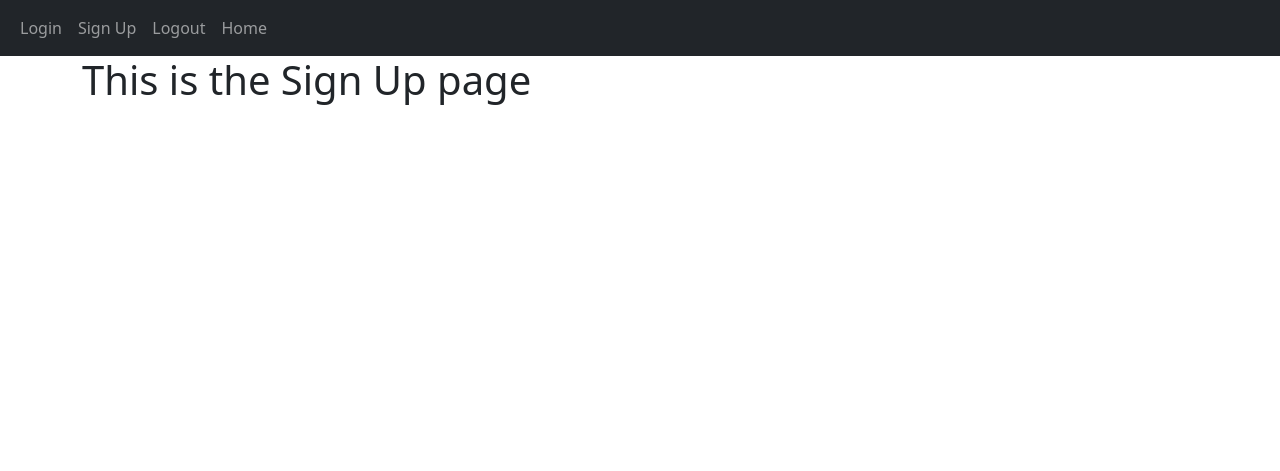
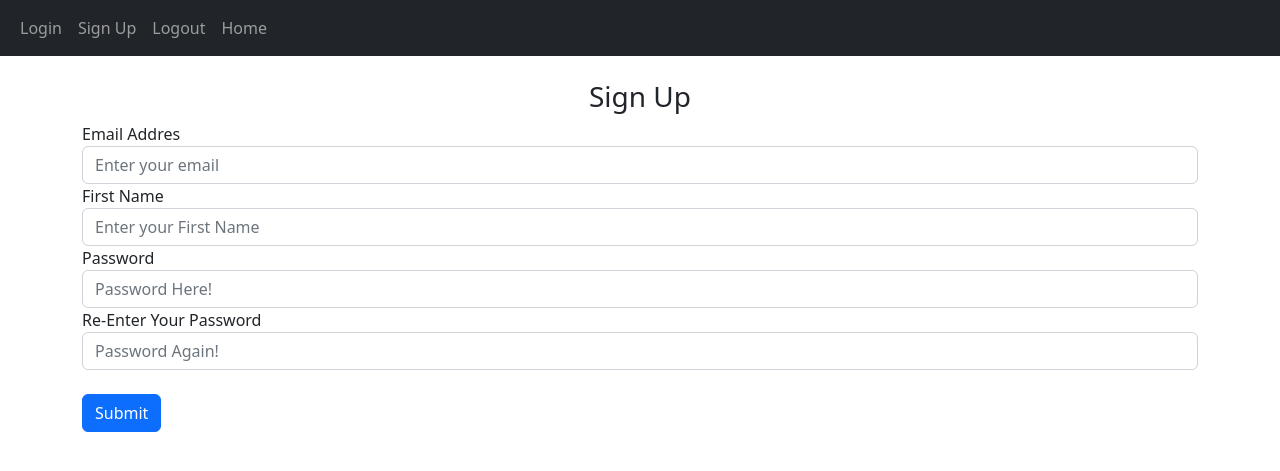
Before and after one commit to hiferli/TakeNotes, a Python web app: template Webpages/Templates/sign-up.html in a window 1280 px wide. Shown: the top 471 px of the page. Run offline with Jinja, Linux system fonts and the light colour scheme; the template is opened without the code that fills it, so the values that code supplies are empty.

Commit message:
Creating Sign Up Form

```diff
--- a/Webpages/Templates/sign-up.html
+++ b/Webpages/Templates/sign-up.html
@@ -5,5 +5,33 @@ Sign Up : Notice Board
 {% endblock %}
 
 {% block content %}
-<h1>This is the Sign Up page</h1>
+
+<form action="POST">
+    <br>
+    <h3 align="center">Sign Up</h3>
+    <div class="form-group">
+        <label for="email">Email Addres</label>
+        <input type="email" class="form-control" id="email" name="email" placeholder="Enter your email">
+    </div>
+
+    <div class="form-group">
+        <label for="firstName">First Name</label>
+        <input type="text" class="form-control" id="firstName" name="firstName" placeholder="Enter your First Name">
+    </div>
+
+    <div class="form-group">
+        <label for="password1">Password</label>
+        <input type="text" class="form-control" id="password1" name="password1" placeholder="Password Here!">
+    </div>
+
+    <div class="form-group">
+        <label for="password2">Re-Enter Your Password</label>
+        <input type="text" class="form-control" id="password2" name="password2" placeholder="Password Again!">
+    </div>
+
+    <br>
+    <button class="btn btn-primary">Submit</button>
+
+</form>
+
 {% endblock %}
```
